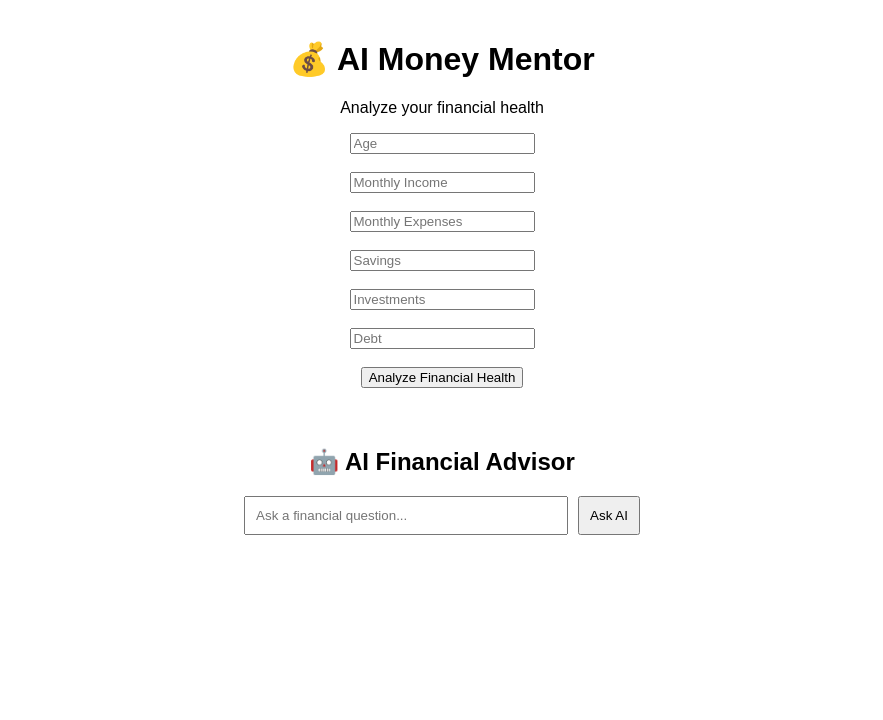
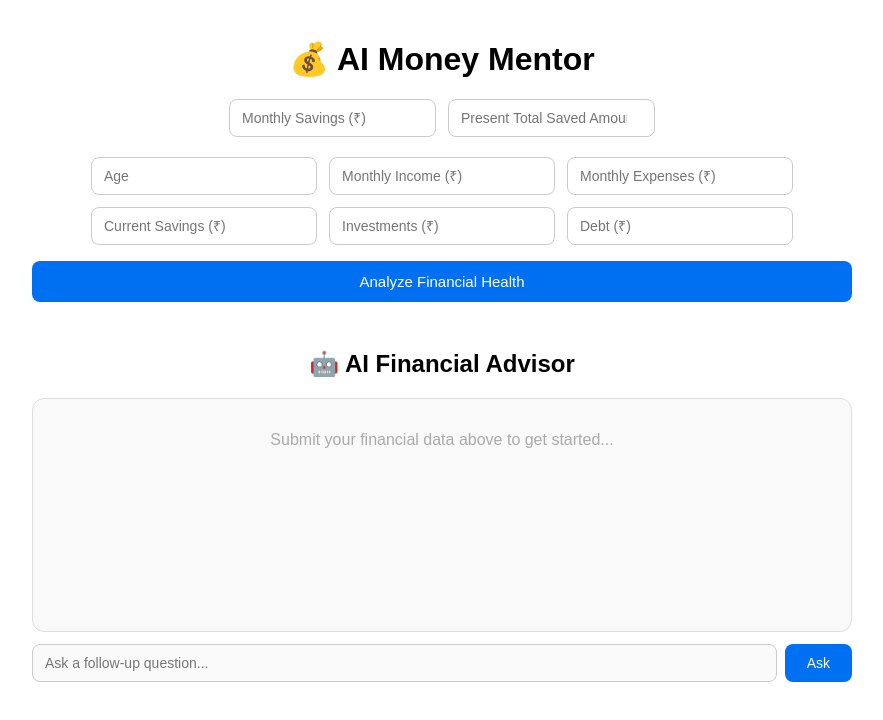
Before and after one commit to mahitha005/AI-Money-Mentor, a React (Create React App) app in the folder frontend/: page / in a window 1280 px wide. Shown: the top 720 px of the page, without its empty margins (198-1081 px from the left). Built offline with nearby package versions, Linux system fonts and the light colour scheme.

Commit message:
add prompt to ai

```diff
--- a/frontend/src/App.js
+++ b/frontend/src/App.js
@@ -1,175 +1,200 @@
-import React, { useState } from "react";
+import React, { useState, useRef, useEffect } from "react";
 import FinancialForm from "./components/FinancialForm";
 
-function App() {
+const SESSION_ID = "session_" + Date.now();
 
-  const [result, setResult] = useState(null);
-  const [question, setQuestion] = useState("");
-  const [answer, setAnswer] = useState("");
-  const [loading, setLoading] = useState(false);
+// Simple markdown renderer: bold, bullets, links
+function renderMarkdown(text) {
+  return text
+    .replace(/\*\*(.*?)\*\*/g, "<strong>$1</strong>")
+    .replace(/^[•\-]\s(.+)/gm, "<li>$1</li>")
+    .replace(/(<li>[\s\S]*?<\/li>)/g, "<ul style='text-align:left;padding-left:18px;margin:6px 0'>$1</ul>")
+    .replace(/\[([^\]]+)\]\((https?:\/\/[^\)]+)\)/g, '<a href="$2" target="_blank" rel="noreferrer" style="color:#0070f3">$1</a>')
+    .replace(/\n{2,}/g, "<br/>");
+}
 
-  const askAI = async () => {
+export default function App() {
+  const [result, setResult]                     = useState(null);
+  const [question, setQuestion]                 = useState("");
+  const [chatHistory, setChatHistory]           = useState([]);
+  const [loading, setLoading]                   = useState(false);
+  const [monthlySavings, setMonthlySavings]     = useState("");
+  const [presentSaved, setPresentSaved]         = useState("");
+  const chatEndRef = useRef(null);
 
-    if(!question.trim()){
-      alert("Please enter a question");
-      return;
-    }
+  useEffect(() => {
+    chatEndRef.current?.scrollIntoView({ behavior: "smooth" });
+  }, [chatHistory, loading]);
 
-    try{
-
-      const response = await fetch("http://localhost:8080/api/ai-advice",{
-        method:"POST",
-        headers:{
-          "Content-Type":"application/json"
-        },
-        body:JSON.stringify({
-          question:question
-        })
+  const handleSubmit = async (formData) => {
+    try {
+      const res  = await fetch("http://localhost:8080/api/analyze", {
+        method: "POST",
+        headers: { "Content-Type": "application/json" },
+        body: JSON.stringify(formData),
       });
-
-      const data = await response.json();
-
-      setAnswer(data.answer);
-
-    }catch(error){
-      console.error("AI error:",error);
+      const data = await res.json();
+      const ctx  = { ...data, ...formData };
+      setResult(ctx);
+      // Proactive AI suggestion fires automatically after analysis
+      await callAI("Give me a quick overview of my financial health and your top 2 suggestions.", ctx);
+    } catch (e) {
+      console.error(e);
     }
   };
 
-  const handleSubmit = async (formData) => {
-
+  const callAI = async (q, ctx) => {
+    const activeCtx = ctx || result;
+    if (!activeCtx) return;
+    setLoading(true);
+    const gap = (activeCtx.emergencyFundRequired || 0) - parseFloat(presentSaved || 0);
     try {
-
-      const response = await fetch("http://localhost:8080/api/analyze", {
+      const res  = await fetch("http://localhost:8080/api/ai-advice", {
         method: "POST",
-        headers: {
-          "Content-Type": "application/json",
-        },
-        body: JSON.stringify(formData),
+        headers: { "Content-Type": "application/json" },
+        body: JSON.stringify({
+          sessionId:            SESSION_ID,
+          question:             q,
+          income:               activeCtx.income        || 0,
+          expenses:             activeCtx.expenses      || 0,
+          savings:              activeCtx.savings       || 0,
+          investments:          activeCtx.investments   || 0,
+          debt:                 activeCtx.debt          || 0,
+          monthlySavings:       parseFloat(monthlySavings || 0),
+          presentSavedAmount:   parseFloat(presentSaved   || 0),
+          emergencyFundRequired:activeCtx.emergencyFundRequired || 0,
+          emergencyFundGap:     gap,
+          health:               activeCtx.health        || "Unknown",
+        }),
       });
-
-      const data = await response.json();
-
-      setResult(data);
-
-    } catch (error) {
-      console.error("Error connecting backend:", error);
+      const data = await res.json();
+      setChatHistory(prev => [
+        ...prev,
+        { role: "user", text: q },
+        { role: "ai",   text: data.answer },
+      ]);
+    } catch (e) {
+      console.error(e);
+    } finally {
+      setLoading(false);
     }
   };
 
+  const askAI = async () => {
+    if (!question.trim()) return;
+    const q = question;
+    setQuestion("");
+    await callAI(q);
+  };
+
+  const emergencyGap = result
+    ? (result.emergencyFundRequired || 0) - parseFloat(presentSaved || 0)
+    : null;
+
+  const cards = result ? [
+    { label: "Financial Health",         value: result.health },
+    { label: "Savings Rate",             value: result.savingsRate },
+    { label: "Debt Ratio",               value: result.debtRatio },
+    { label: "Expense Ratio",            value: result.expenseRatio },
+    { label: "Emergency Fund Required",  value: `₹${result.emergencyFundRequired}` },
+    { label: "Emergency Fund Gap",       value: `₹${emergencyGap?.toFixed(2)}`, highlight: emergencyGap > 0 },
+    { label: "Recommended Portfolio",    value: result.recommendedPortfolio },
+  ] : [];
+
   return (
-    <div style={{ textAlign: "center", marginTop: "40px", fontFamily: "Arial" }}>
+    <div style={{ maxWidth: 820, margin: "40px auto", fontFamily: "Arial", padding: "0 20px" }}>
+      <h1 style={{ textAlign: "center" }}>💰 AI Money Mentor</h1>
 
-      <h1>💰 AI Money Mentor</h1>
-      <p>Analyze your financial health</p>
+      {/* Monthly Savings + Present Saved Amount */}
+      <div style={{ display: "flex", gap: 12, justifyContent: "center", marginBottom: 20 }}>
+        <input
+          type="number" placeholder="Monthly Savings (₹)"
+          value={monthlySavings} onChange={e => setMonthlySavings(e.target.value)}
+          style={inputStyle}
+        />
+        <input
+          type="number" placeholder="Present Total Saved Amount (₹)"
+          value={presentSaved} onChange={e => setPresentSaved(e.target.value)}
+          style={inputStyle}
+        />
+      </div>
 
       <FinancialForm onSubmit={handleSubmit} />
 
+      {/* Result Cards */}
       {result && (
+        <div style={{ display: "flex", flexWrap: "wrap", gap: 14, marginTop: 32, justifyContent: "center" }}>
+          {cards.map(({ label, value, highlight }) => (
+            <div key={label} style={{ ...cardStyle, borderColor: highlight ? "#e53e3e" : "#ddd" }}>
+              <div style={{ fontSize: 12, color: "#666" }}>{label}</div>
+              <div style={{ fontSize: 16, fontWeight: "bold", marginTop: 6, color: highlight ? "#e53e3e" : "#222" }}>
+                {value}
+              </div>
+            </div>
+          ))}
+        </div>
+      )}
+
+      {/* AI Chat */}
+      <div style={{ marginTop: 48 }}>
+        <h2 style={{ textAlign: "center" }}>🤖 AI Financial Advisor</h2>
 
         <div style={{
-          marginTop: "40px",
-          display: "flex",
-          justifyContent: "center",
-          gap: "20px",
-          flexWrap: "wrap"
+          border: "1px solid #ddd", borderRadius: 12, padding: 16,
+          minHeight: 200, maxHeight: 440, overflowY: "auto", background: "#f9f9f9"
         }}>
-
-          <div style={cardStyle}>
-            <h3>Financial Health</h3>
-            <p>{result.health}</p>
-          </div>
-
-          <div style={cardStyle}>
-            <h3>Savings Rate</h3>
-            <p>{result.savingsRate}</p>
-          </div>
-
-          <div style={cardStyle}>
-            <h3>Debt Ratio</h3>
-            <p>{result.debtRatio}</p>
-          </div>
-
-          <div style={cardStyle}>
-            <h3>Expense Ratio</h3>
-            <p>{result.expenseRatio}</p>
-          </div>
-
-          <div style={cardStyle}>
-            <h3>Emergency Fund Required</h3>
-            <p>₹{result.emergencyFundRequired}</p>
-          </div>
-
-          <div style={cardStyle}>
-            <h3>Emergency Fund Gap</h3>
-            <p>₹{result.emergencyFundGap}</p>
-          </div>
-
-          <div style={cardStyle}>
-            <h3>Recommended Portfolio</h3>
-            <p>{result.recommendedPortfolio}</p>
-          </div>
-
+          {chatHistory.length === 0 && (
+            <p style={{ color: "#aaa", textAlign: "center" }}>
+              Submit your financial data above to get started...
+            </p>
+          )}
+          {chatHistory.map((msg, i) => (
+            <div key={i} style={{ marginBottom: 14, textAlign: msg.role === "user" ? "right" : "left" }}>
+              <span style={{
+                display: "inline-block",
+                background: msg.role === "user" ? "#0070f3" : "#fff",
+                color: msg.role === "user" ? "#fff" : "#222",
+                border: msg.role === "ai" ? "1px solid #e2e8f0" : "none",
+                borderRadius: 10, padding: "10px 14px", maxWidth: "80%", textAlign: "left",
+              }}>
+                {msg.role === "ai"
+                  ? <span dangerouslySetInnerHTML={{ __html: renderMarkdown(msg.text) }} />
+                  : msg.text}
+              </span>
+            </div>
+          ))}
+          {loading && <p style={{ color: "#888", textAlign: "center" }}>⏳ Thinking...</p>}
+          <div ref={chatEndRef} />
         </div>
 
-      )}
-
-      {/* AI Advisor */}
-
-      <div style={{marginTop:"60px"}}>
-
-        <h2>🤖 AI Financial Advisor</h2>
-
-        <input
-          type="text"
-          placeholder="Ask a financial question..."
-          value={question}
-          onChange={(e)=>setQuestion(e.target.value)}
-          style={{padding:"10px",width:"300px"}}
-        />
-
-        <button
-          onClick={askAI}
-          style={{marginLeft:"10px",padding:"10px"}}
-        >
-          Ask AI
-        </button>
-
-        {loading && <p>Thinking...</p>}
-
-        {answer && (
-
-          <div style={{
-            marginTop:"20px",
-            border:"1px solid #ddd",
-            padding:"15px",
-            borderRadius:"8px",
-            maxWidth:"600px",
-            marginLeft:"auto",
-            marginRight:"auto"
-          }}>
-
-            <strong>AI Advice:</strong>
-
-            <p>{answer}</p>
-
-          </div>
-
-        )}
-
+        <div style={{ display: "flex", gap: 8, marginTop: 12 }}>
+          <input
+            type="text" placeholder="Ask a follow-up question..."
+            value={question} onChange={e => setQuestion(e.target.value)}
+            onKeyDown={e => e.key === "Enter" && askAI()}
+            style={{ ...inputStyle, flex: 1 }}
+            disabled={!result}
+          />
+          <button onClick={askAI} disabled={loading || !result} style={btnStyle}>
+            Ask
+          </button>
+        </div>
       </div>
-
     </div>
   );
 }
 
 const cardStyle = {
-  border: "1px solid #ddd",
-  borderRadius: "10px",
-  padding: "20px",
-  width: "200px",
-  boxShadow: "0 4px 10px rgba(0,0,0,0.1)",
-  background: "#fafafa"
+  border: "1px solid #ddd", borderRadius: 10, padding: "14px 18px",
+  minWidth: 160, boxShadow: "0 2px 8px rgba(0,0,0,0.07)",
+  background: "#fff", textAlign: "center",
 };
-
-export default App;
+const inputStyle = {
+  padding: "10px 12px", borderRadius: 8,
+  border: "1px solid #ccc", fontSize: 14,
+};
+const btnStyle = {
+  padding: "10px 22px", borderRadius: 8,
+  background: "#0070f3", color: "#fff",
+  border: "none", cursor: "pointer", fontSize: 14,
+};
--- a/frontend/src/components/FinancialForm.js
+++ b/frontend/src/components/FinancialForm.js
@@ -1,79 +1,48 @@
 import React, { useState } from "react";
 
-function FinancialForm({ onSubmit }) {
+const fields = [
+  { name: "age",         placeholder: "Age" },
+  { name: "income",      placeholder: "Monthly Income (₹)" },
+  { name: "expenses",    placeholder: "Monthly Expenses (₹)" },
+  { name: "savings",     placeholder: "Current Savings (₹)" },
+  { name: "investments", placeholder: "Investments (₹)" },
+  { name: "debt",        placeholder: "Debt (₹)" },
+];
 
-  const [formData, setFormData] = useState({
-    age: "",
-    income: "",
-    expenses: "",
-    savings: "",
-    investments: "",
-    debt: ""
-  });
+export default function FinancialForm({ onSubmit }) {
+  const [formData, setFormData] = useState(
+    Object.fromEntries(fields.map(f => [f.name, ""]))
+  );
 
-  const handleChange = (e) => {
-    setFormData({
-      ...formData,
-      [e.target.name]: e.target.value
-    });
-  };
+  const handleChange = e =>
+    setFormData({ ...formData, [e.target.name]: e.target.value });
 
-  const handleSubmit = (e) => {
+  const handleSubmit = e => {
     e.preventDefault();
     onSubmit(formData);
   };
 
   return (
-    <form onSubmit={handleSubmit}>
-
-      <input
-        type="number"
-        name="age"
-        placeholder="Age"
-        onChange={handleChange}
-      /><br/><br/>
-
-      <input
-        type="number"
-        name="income"
-        placeholder="Monthly Income"
-        onChange={handleChange}
-      /><br/><br/>
-
-      <input
-        type="number"
-        name="expenses"
-        placeholder="Monthly Expenses"
-        onChange={handleChange}
-      /><br/><br/>
-
-      <input
-        type="number"
-        name="savings"
-        placeholder="Savings"
-        onChange={handleChange}
-      /><br/><br/>
-
-      <input
-        type="number"
-        name="investments"
-        placeholder="Investments"
-        onChange={handleChange}
-      /><br/><br/>
-
-      <input
-        type="number"
-        name="debt"
-        placeholder="Debt"
-        onChange={handleChange}
-      /><br/><br/>
-
-      <button type="submit">
+    <form onSubmit={handleSubmit}
+      style={{ display: "flex", flexWrap: "wrap", gap: 12, justifyContent: "center" }}>
+      {fields.map(({ name, placeholder }) => (
+        <input
+          key={name} type="number" name={name}
+          placeholder={placeholder} value={formData[name]}
+          onChange={handleChange} required={name !== "age"}
+          style={{
+            padding: "10px 12px", borderRadius: 8,
+            border: "1px solid #ccc", fontSize: 14, width: 200,
+          }}
+        />
+      ))}
+      <button type="submit" style={{
+        width: "100%", padding: 12, borderRadius: 8,
+        background: "#0070f3", color: "#fff",
+        border: "none", fontSize: 15, cursor: "pointer", marginTop: 4,
+      }}>
         Analyze Financial Health
       </button>
-
     </form>
   );
 }
-
-export default FinancialForm;
```
Also changed, not shown: 2 other files (tests, documents, lock files or other folders).
